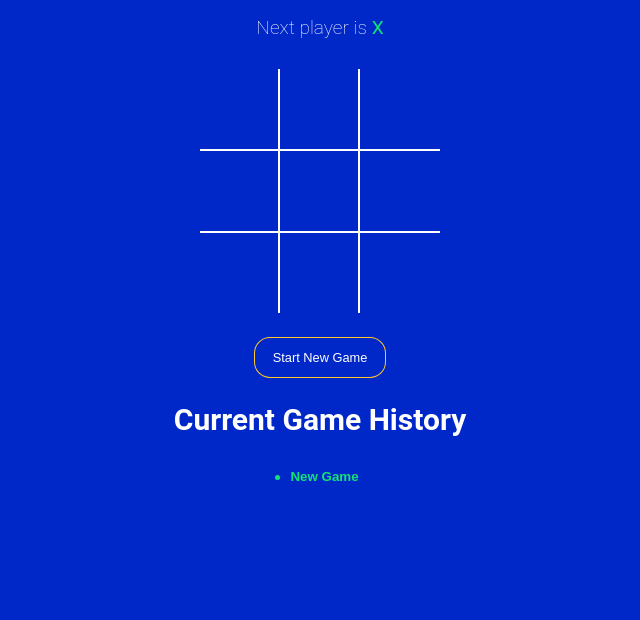
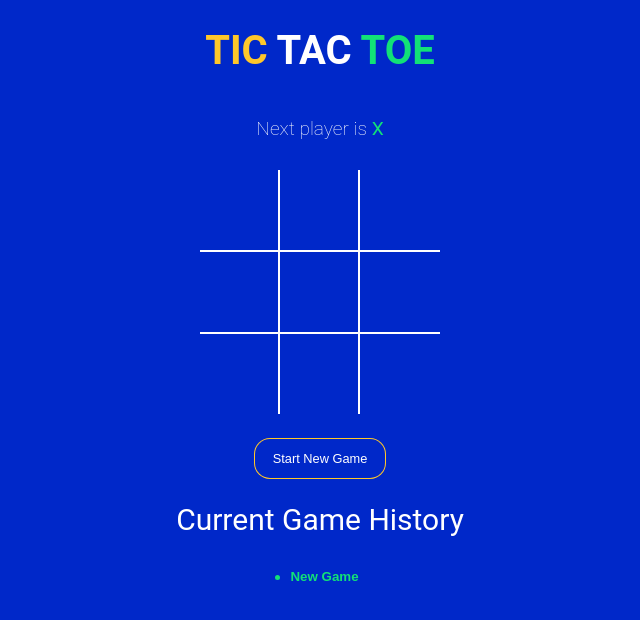
Before and after one commit to Sangarananthan/tictactoe-game, a React (Vite) app: page / in a window 1280 px wide. Shown: the top 620 px of the page, without its empty margins (320-960 px from the left). Built offline with nearby package versions, Linux system fonts and the light colour scheme.

Commit message:
Added title

```diff
--- a/src/App.jsx
+++ b/src/App.jsx
@@ -56,6 +56,11 @@
 
   return (
     <div className="app">
+      <h1>
+        <span className="text-orange">TIC </span>
+        <span className="text-gre">TAC</span>
+        <span className="text-green"> TOE </span>
+      </h1>
       <StatusMessage winner={winner} gaming_board={gaming_board} />
       <Board
         squares={gaming_board.squares}
@@ -69,7 +74,7 @@
       >
         Start New Game
       </button>
-      <h2>Current Game History</h2>
+      <h2 style={{ fontWeight: "normal" }}>Current Game History</h2>
       <History history={history} moveto={moveto} currentMove={currentMove} />
     </div>
   );
```
